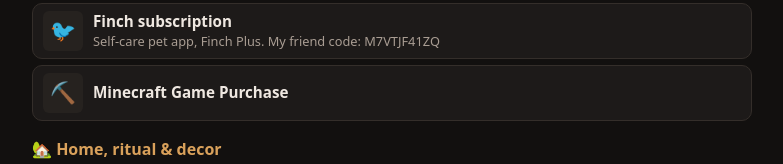
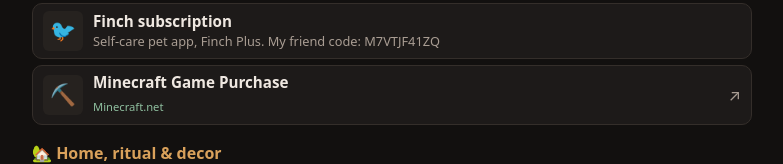
Before and after one commit to micleners/christmas-list, a plain HTML site: page index.html in a window 1280 px wide. Shown: the part 609-773 px from the top of the page, without its empty margins (248-1031 px from the left). Drawn offline with Linux system fonts and the light colour scheme.

Commit message:
Minecraft gift link

```diff
--- a/index.html
+++ b/index.html
@@ -128,7 +128,7 @@ const CONFIG = {
       id: "games", name: "🎮 Apps & games",
       items: [
         { title: "Finch subscription", desc: "Self-care pet app, Finch Plus. My friend code: M7VTJF41ZQ", emoji: "🐦" },
-        { title: "Minecraft Game Purchase", emoji: "⛏️" }
+        { title: "Minecraft Game Purchase", url: "https://www.minecraft.net/en-us/article/how-gift-minecraft", emoji: "⛏️", tag: "Minecraft.net" }
       ]
     },
     {
```
